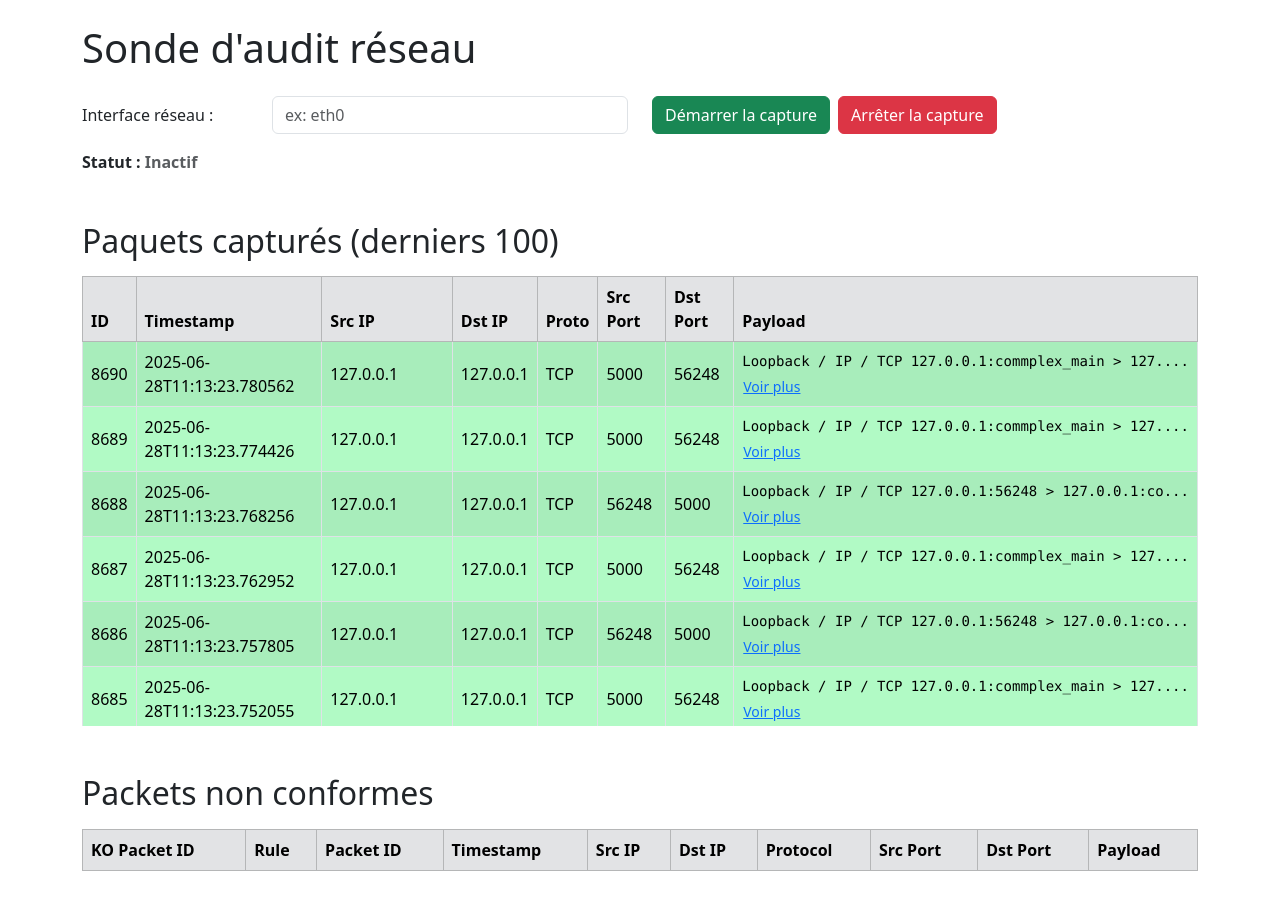
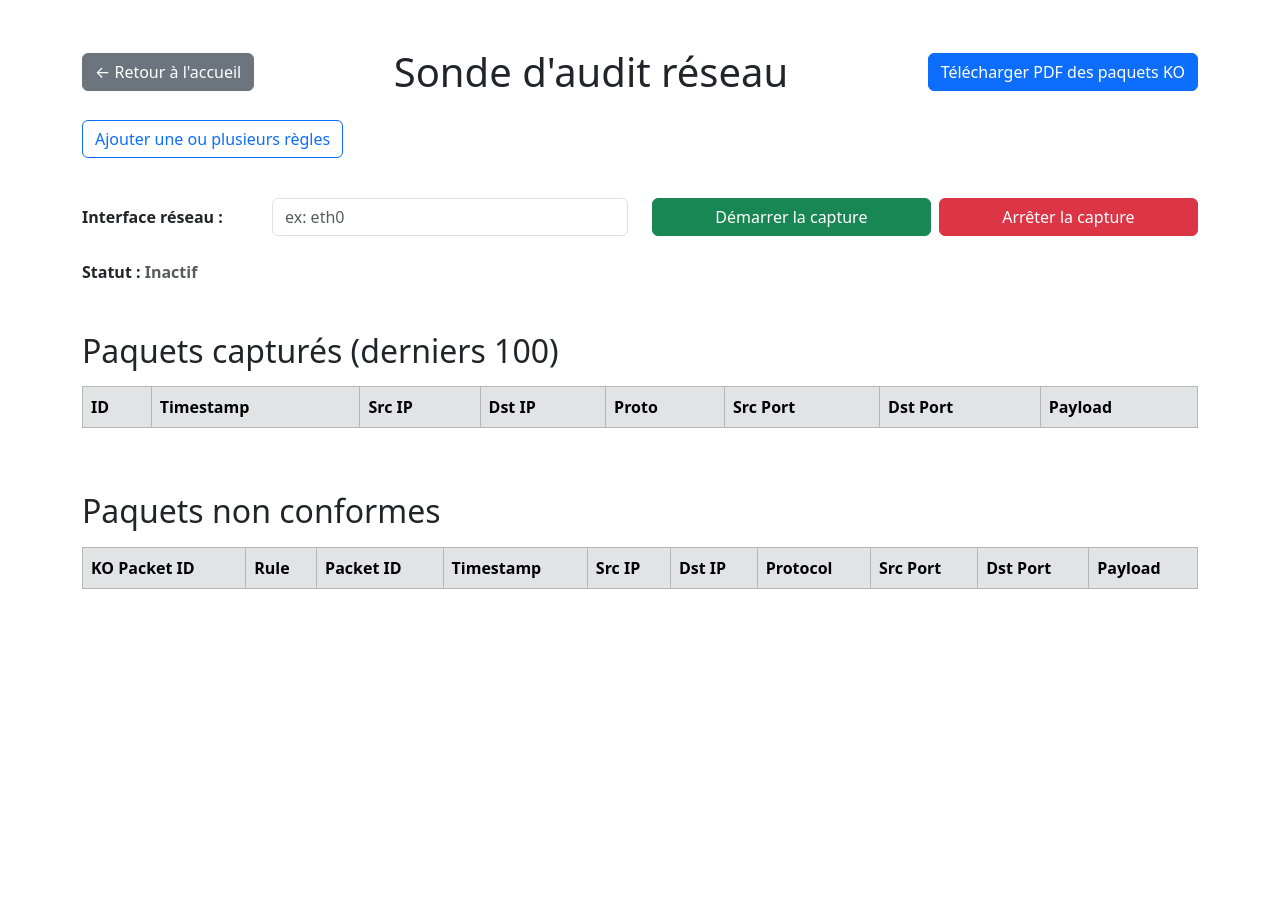
Before and after one commit to dre4ft/sonde, a Flask app: page /passive_scan in a window 1280 px wide. After the commit the page ends 589 px from the top, so only its background shows below. Run offline with Flask 3, Linux system fonts and the light colour scheme; data comes from the database, SQL or seed files in the repository; both versions use the stored data as it was after the commit; lists and menus that the app fills with data are empty; some libraries are stand-ins or nearby versions.

Commit message:
add rulle managment

```diff
--- a/app.py
+++ b/app.py
@@ -3,15 +3,21 @@
 import json
 import subprocess
 import threading
-from flask import Flask, render_template, redirect, url_for, flash, request, jsonify
+from flask import Flask, render_template, redirect, url_for, flash, request, jsonify,send_file
 from sqlalchemy import func, create_engine
 from sqlalchemy.orm import joinedload, sessionmaker
 from datetime import datetime
 from collections import Counter
 from pymongo import MongoClient
+import io
+from reportlab.platypus import SimpleDocTemplate, Paragraph, Spacer, Table, TableStyle
+from reportlab.lib.pagesizes import letter
+from reportlab.lib.styles import getSampleStyleSheet
+from reportlab.lib import colors
+from datetime import datetime
 
 from BD.scan_db import init_db, Session, Scan, Service, CVE
-from BD.packet_db import init_packet_db, Packet,SessionPackets, KO_packet # import Packet depuis ta db de paquets
+from BD.packet_db import init_packet_db, Packet,SessionPackets, KO_packet, get_ko_packets # import Packet depuis ta db de paquets
 from capture import start_capture, stop_capture,get_rules
 from rule_engine import RulesEngine
 
@@ -21,6 +27,10 @@
 
 mongo_client = MongoClient(MONGO_URI, tz_aware=False)
 cve_col      = mongo_client[CVE_DB]["cves"]
+
+# ─── Fichier de règles ──────────────────────────────────────────────────────────
+
+RULES_FILE = 'rules.json'
 
 # ─── Flask app ─────────────────────────────────────────────────────────────────
 app = Flask(__name__)
@@ -338,7 +348,7 @@
                 "src_port": p.src_port,
                 "dst_port": p.dst_port,
                 "raw": p.raw,
-                "rule_matched": p.rule_matched
+                "rule_matched": p.rule_matched.lower() == "true" if isinstance(p.rule_matched, str) else bool(p.rule_matched)
             })
         return jsonify(results)
     except Exception as e:
@@ -346,25 +356,176 @@
     finally:
         session.close()
 
+
 @app.route("/api/ko_packets/")
 def api_get_ko_packets():
-    session = SessionPackets()
     try:
-        ko_packets = session.query(KO_packet).order_by(KO_packet.id.desc()).limit(100).all()
+        ko_packets = get_ko_packets()
         if not ko_packets:
-            return jsonify({"message": "Aucun paquet bloqué trouvé"}), 404
-        else :
-            results = []
-            for p in ko_packets:
-                results.append({
-                    "packet" : p.packets,
-                    "broken_rules": p.rules,
-                })
-            return jsonify(results)
+            return jsonify([]), 200  # Retourne une liste vide au lieu d'une erreur 404
+
+        results = []
+        for ko in ko_packets:
+            pkt = ko.packet
+            results.append({
+                "id": ko.id,
+                "rules": ko.rules,
+                "packet": {
+                    "id": pkt.id,
+                    "timestamp": pkt.timestamp.isoformat(),
+                    "src_ip": pkt.src_ip,
+                    "dst_ip": pkt.dst_ip,
+                    "protocol": pkt.protocol,
+                    "src_port": pkt.src_port,
+                    "dst_port": pkt.dst_port,
+                    "raw": pkt.raw,
+                    "rule_matched": pkt.rule_matched,
+                }
+            })
+        return jsonify(results)
     except Exception as e:
         return jsonify({"error": str(e)}), 500
-    finally:
-        session.close()
+
+
+
+@app.route('/api/download_ko_packets_pdf')
+def download_ko_packets_pdf():
+    ko_packets = get_ko_packets()
+    if not ko_packets:
+        return jsonify({"error": "Aucun paquet KO trouvé"}), 404
+
+    buffer = io.BytesIO()
+    doc = SimpleDocTemplate(buffer, pagesize=letter)
+    styles = getSampleStyleSheet()
+    elements = []
+
+    # 🔹 Titre principal
+    title = Paragraph("Récapitulatif des paquets non conformes", styles['Title'])
+    subtitle = Paragraph(
+        "Ce document contient la liste des paquets réseau ayant enfreint une ou plusieurs règles de sécurité définies par la sonde d’audit.",
+        styles['Normal']
+    )
+    elements.extend([title, Spacer(1, 12), subtitle, Spacer(1, 24)])
+
+    # 🔹 Données du tableau
+    headers = ["ID", "Règle", "Horodatage", "IP source", "IP destination", "Protocole"]
+    data = [headers]
+
+    for pkt in ko_packets:
+        try:
+            rule_desc = ""
+            if hasattr(pkt, 'rule'):
+                rule_desc = pkt.rule
+            elif hasattr(pkt, 'rules'):
+                try:
+                    rules_obj = json.loads(pkt.rules)
+                    rule_desc = rules_obj.get('description', str(pkt.rules))
+                except Exception:
+                    rule_desc = str(pkt.rules)
+
+            packet = pkt.packet
+            data.append([
+                str(pkt.id),
+                rule_desc[:40],
+                packet.timestamp.strftime('%Y-%m-%d %H:%M:%S') if hasattr(packet, 'timestamp') and packet.timestamp else "",
+                getattr(packet, 'src_ip', ""),
+                getattr(packet, 'dst_ip', ""),
+                getattr(packet, 'protocol', "")
+            ])
+        except Exception as e:
+            print("Erreur lors de l'ajout du paquet au PDF:", e)
+
+    # 🔹 Création du tableau stylisé
+    table = Table(data, colWidths=[40, 140, 110, 90, 90, 60])
+    table.setStyle(TableStyle([
+        ('BACKGROUND', (0, 0), (-1, 0), colors.lightgrey),
+        ('TEXTCOLOR', (0, 0), (-1, 0), colors.black),
+        ('ALIGN', (0, 0), (-1, -1), 'CENTER'),
+        ('FONTNAME', (0, 0), (-1, 0), 'Helvetica-Bold'),
+        ('FONTSIZE', (0, 0), (-1, -1), 8),
+        ('BOTTOMPADDING', (0, 0), (-1, 0), 6),
+        ('GRID', (0, 0), (-1, -1), 0.25, colors.black),
+    ]))
+
+    elements.append(table)
+    doc.build(elements)
+
+    # 🔹 Nom du fichier avec date
+    date_str = datetime.now().strftime("%d-%m-%Y")
+    filename = f"paquets_KO_{date_str}.pdf"
+
+    buffer.seek(0)
+    return send_file(
+        buffer,
+        as_attachment=True,
+        download_name=filename,
+        mimetype='application/pdf'
+    )
+
+
+
+
+
+@app.route("/api/add_rules", methods=["POST"])
+def add_rules():
+    try:
+        # On récupère la donnée brute envoyée (en texte)
+        raw_data = request.get_data(as_text=True).strip()
+
+        # Pour que ce soit un JSON valide de liste, on ajoute des crochets autour
+        # Exemple : raw_data = '{...}, {...}' -> '[{...}, {...}]'
+        try:
+            new_rules_data = json.loads(f"[{raw_data}]")
+        except json.JSONDecodeError as e:
+            return jsonify({"detail": f"Erreur JSON : {str(e)}"}), 400
+
+        if not isinstance(new_rules_data, list):
+            return jsonify({"detail": "Une liste de règles est requise."}), 400
+
+        # Charger les règles existantes
+        if not os.path.exists(RULES_FILE):
+            rules = {"rules": []}
+        else:
+            with open(RULES_FILE, "r") as f:
+                rules = json.load(f)
+
+        existing_ids = [rule.get("id", 0) for rule in rules["rules"]]
+        next_id = max(existing_ids, default=0) + 1
+
+        added_rules = []
+
+        for rule_data in new_rules_data:
+            if "description" not in rule_data:
+                return jsonify({"detail": "Chaque règle doit contenir un champ 'description'."}), 400
+
+            new_rule = {
+                "id": next_id,
+                "description": rule_data["description"],
+                "src_ip": rule_data.get("src_ip", "0.0.0.0/0"),
+                "dst_ip": rule_data.get("dst_ip", "0.0.0.0/0"),
+                "protocol": rule_data.get("protocol", "TCP"),
+                "dst_port": rule_data.get("dst_port"),
+                "src_port": rule_data.get("src_port"),
+                "action": rule_data.get("action", "deny"),
+            }
+
+            # Supprimer les champs None
+            new_rule = {k: v for k, v in new_rule.items() if v is not None}
+
+            rules["rules"].append(new_rule)
+            added_rules.append(new_rule)
+            next_id += 1
+
+        # Sauvegarder
+        with open(RULES_FILE, "w") as f:
+            json.dump(rules, f, indent=2)
+
+
+        return jsonify({"message": f"{len(added_rules)} règles ajoutées avec succès.", "rules": added_rules}), 200
+
+    except Exception as e:
+        return jsonify({"detail": f"Erreur serveur : {str(e)}"}), 500
+
 
 @app.route("/api/rules/")
 def api_get_rules():
@@ -372,7 +533,8 @@
 
 @app.route("/api/start_capture", methods=["POST"])
 def api_start_capture():
-    interface = request.form.get("interface", "lo0")
+    data = request.get_json()
+    interface = data.get("interface") if data else None
     started = start_capture(interface)
     if not started:
         return jsonify({"error": "Capture déjà en cours"}), 400
--- a/capture.py
+++ b/capture.py
@@ -66,9 +66,9 @@
         if not rule_matched.is_valid:
             # Si le paquet est bloqué, on crée un KO_packet lié à ce packet
             add_ko_packet(packet_db, rule_matched.rule)
-            print(f"Paquet bloqué: {raw_summary} | Règle: {rule_matched.rule}")
-        else:
-            print(f"Packet capturé: {raw_summary} | Valide: {rule_matched.is_valid}")
+            #print(f"Paquet bloqué: {raw_summary} | Règle: {rule_matched.rule}")
+        #else:
+            #print(f"Packet capturé: {raw_summary} | Valide: {rule_matched.is_valid}")
 
 def _sniff_thread(interface):
     sniff(iface=interface, prn=process_packet, store=0, stop_filter=lambda x: _stop_event.is_set())
--- a/templates/passive_scan.html
+++ b/templates/passive_scan.html
@@ -16,22 +16,54 @@
   </style>
 </head>
 <body>
+<div class="container my-5">
+  <div class="d-flex flex-column flex-md-row align-items-center justify-content-between mb-4 gap-3">
+    <button class="btn btn-secondary" onclick="window.location.href='/'">
+      ← Retour à l'accueil
+    </button>
+    <h1 class="mb-0 text-center flex-grow-1">Sonde d'audit réseau</h1>
+    <button class="btn btn-primary" onclick="downloadKOPacketsPDF()">
+      Télécharger PDF des paquets KO
+    </button>
+  </div>
 
-<div class="container my-4">
-  <h1 class="mb-4">Sonde d'audit réseau</h1>
+  <div class="mb-4">
+    <button id="toggleRuleFormBtn" class="btn btn-outline-primary mb-3" onclick="toggleRuleForm()">
+      Ajouter une ou plusieurs règles
+    </button>
+    <div id="rule-form" class="card p-4 shadow-sm d-none">
+      <h5 class="mb-3">Nouvelle(s) règle(s)</h5>
+      <label for="ruleInput" class="form-label">
+        Collez vos règles au format JSON (sans crochets []), séparées par des virgules :
+      </label>
+      <textarea id="ruleInput" class="form-control mb-3" rows="8" placeholder='{
+  "description": "Nouvelle règle 1",
+  "src_ip": "10.0.0.0/8",
+  "dst_ip": "192.168.1.0/24",
+  "protocol": "TCP",
+  "dst_port": 8080,
+  "action": "allow"
+}'></textarea>
+      <div class="d-flex justify-content-end">
+        <button class="btn btn-success" onclick="sendRules()">Envoyer</button>
+      </div>
+    </div>
+  </div>
 
-  <div class="row mb-3 align-items-center">
-    <label for="iface" class="col-sm-2 col-form-label">Interface réseau :</label>
+  <div class="row align-items-center mb-4">
+    <label for="iface" class="col-sm-2 col-form-label fw-semibold">Interface réseau :</label>
     <div class="col-sm-4">
       <input type="text" id="iface" class="form-control" placeholder="ex: eth0" value="" />
     </div>
-    <div class="col-sm-6 d-flex gap-2">
-      <button class="btn btn-success" onclick="startCapture()">Démarrer la capture</button>
-      <button class="btn btn-danger" onclick="stopCapture()">Arrêter la capture</button>
+    <div class="col-sm-6 d-flex gap-2 flex-wrap">
+      <button class="btn btn-success flex-grow-1" onclick="startCapture()">Démarrer la capture</button>
+      <button class="btn btn-danger flex-grow-1" onclick="stopCapture()">Arrêter la capture</button>
     </div>
   </div>
 
-  <p id="status" class="fw-bold">Statut : <span class="text-muted">Inactif</span></p>
+  <p id="status" class="fw-bold">
+    Statut : <span class="text-muted">Inactif</span>
+  </p>
 
   <!-- Tableau des paquets normaux -->
   <h2 class="mt-5 mb-3">Paquets capturés (derniers 100)</h2>
@@ -55,7 +87,7 @@
 
   <!-- Tableau des paquets non conformes -->
   <div class="mt-5">
-    <h2 class="mb-3">Packets non conformes</h2>
+    <h2 class="mb-3">Paquets non conformes</h2>
     <div class="table-responsive" style="max-height: 450px; overflow-y: auto;">
       <table id="ko-packets-table" class="table table-striped table-bordered table-hover align-middle">
         <thead class="table-secondary sticky-top">
@@ -99,7 +131,13 @@
 <script src="https://cdn.jsdelivr.net/npm/bootstrap@5.3.3/dist/js/bootstrap.bundle.min.js"></script>
 
 <script>
+is_capturing = false;
 async function startCapture() {
+    if (is_capturing) {
+        alert("La capture est déjà en cours.");
+        return;
+    }
+
     const iface = document.getElementById("iface").value.trim();
     if (!iface) {
         alert("Veuillez saisir une interface réseau.");
@@ -113,6 +151,7 @@
         });
         if (resp.ok) {
         document.getElementById("status").innerHTML = 'Statut : <span class="text-success">Capture démarrée sur ' + iface + '</span>';
+        is_capturing = true;
         } else {
         const err = await resp.json();
         document.getElementById("status").innerHTML = 'Erreur : <span class="text-danger">' + err.detail + '</span>';
@@ -123,6 +162,11 @@
 }
 
 async function stopCapture() {
+    if (!is_capturing) {
+        alert("Aucune capture en cours.");
+        return;
+    }
+    is_capturing = false;
     try {
         const resp = await fetch("/api/stop_capture", {method: "POST"});
         if (resp.ok) {
@@ -135,6 +179,55 @@
         document.getElementById("status").innerHTML = '<span class="text-danger">Erreur de connexion</span>';
     }
 }
+function toggleRuleForm() {
+  const form = document.getElementById("rule-form");
+  const btn = document.getElementById("toggleRuleFormBtn");
+
+  if (form.classList.contains("d-none")) {
+    form.classList.remove("d-none");
+    btn.textContent = "Masquer le formulaire";
+  } else {
+    form.classList.add("d-none");
+    btn.textContent = "Ajouter une règle";
+  }
+}
+
+async function sendRules() {
+  // Récupérer le contenu brut de la zone de texte
+  const rulesText = document.getElementById("ruleInput").value.trim();
+  if (is_capturing){
+    stopCapture(); // Arrêter la capture avant d'envoyer les règles
+  }
+
+  if (!rulesText) {
+    alert("Veuillez entrer au moins une règle.");
+    return;
+  }
+
+  try {
+    const response = await fetch("/api/add_rules", {
+      method: "POST",
+      headers: {
+        "Content-Type": "application/json", // Indiquer qu'on envoie du JSON
+      },
+      body: rulesText, // On envoie directement le texte brut (pas d'objet JSON)
+    });
+
+    const data = await response.json();
+
+    if (response.ok) {
+      alert(data.message);
+      // Optionnel : vider la zone de texte après succès
+      document.getElementById("ruleInput").value = "";
+    } else {
+      alert("Erreur : " + data.detail);
+    }
+  } catch (error) {
+    alert("Erreur réseau ou serveur : " + error.message);
+  }
+}
+
+
 
 function showPayloadModal(payload) {
   const modalPayload = document.getElementById('modalPayload');
@@ -145,6 +238,10 @@
 
 async function fetchPackets() {
   try {
+    if (!is_capturing) {
+      document.getElementById("status").innerHTML = 'Statut : <span class="text-muted">Inactif</span>';
+      return;
+    }
     const resp = await fetch("/api/packets/");
     if (!resp.ok) throw new Error("HTTP " + resp.status);
     const packets = await resp.json();
@@ -152,7 +249,14 @@
     tbody.innerHTML = "";
 
     for (const p of packets) {
-      const bgColor = p.rule_matched ? "#b1fac5" : "#ff6e6";
+        const ruleMatchedBool = (p.rule_matched === true || p.rule_matched === "true");
+        let bgColor;
+        if (ruleMatchedBool) {
+           bgColor = "#b1fac5";
+        } else {
+           bgColor = "#fc0303";
+        }
+        /*console.log('Packet', p.id, 'rule_matched:', p.rule_matched, "bool:", ruleMatchedBool); */
 
       const tr = document.createElement("tr");
       tr.innerHTML = `
@@ -177,6 +281,10 @@
 
 async function fetchKOPackets() {
   try {
+    if (!is_capturing) {
+      document.getElementById("status").innerHTML = 'Statut : <span class="text-muted">Inactif</span>';
+      return;
+    }
     const resp = await fetch("/api/ko_packets/");
     if (!resp.ok) throw new Error("HTTP " + resp.status);
     const koPackets = await resp.json();
@@ -184,13 +292,23 @@
     tbody.innerHTML = "";
 
     for (const ko of koPackets) {
-      const rule = ko.rules;
-      for (const p of ko.packets) {
+        // Parse rules JSON string et extrais description
+        let ruleDescription = "";
+        try {
+          const ruleObj = JSON.parse(ko.rules);
+          ruleDescription = ruleObj.description || ko.rules; // fallback si pas de description
+        } catch {
+          ruleDescription = ko.rules; // si JSON invalide, afficher brut
+        }
+
+        const p = ko.packet;  // un seul paquet
+
         const bgColor = p.rule_matched ? "#b1fac5" : "#ff6e6";
+
         const tr = document.createElement("tr");
         tr.innerHTML = `
             <td style="background-color: ${bgColor};">${ko.id}</td>
-          <td style="background-color: ${bgColor};">${rule}</td>
+            <td style="background-color: ${bgColor};">${ruleDescription}</td>
             <td style="background-color: ${bgColor};">${p.id}</td>
             <td style="background-color: ${bgColor};">${p.timestamp}</td>
             <td style="background-color: ${bgColor};">${p.src_ip}</td>
@@ -205,18 +323,23 @@
         `;
         tbody.appendChild(tr);
     }
-    }
+
   } catch (e) {
     console.error("Erreur fetchKOPackets:", e);
   }
 }
+function downloadKOPacketsPDF() {
+  // Cette ligne déclenche le téléchargement via redirection navigateur
+  window.location.href = "/api/download_ko_packets_pdf";
+}
+
 
 async function fetchAllData() {
   await fetchPackets();
   await fetchKOPackets();
 }
 
-setInterval(fetchPackets, 1000);
+setInterval(fetchAllData, 3000);
 fetchAllData();
 </script>
 
```
Also changed, not shown: BD/packet_db.py (+16 -9 lines), BD/packets.db. Lines whose indentation alone changed are shown as unchanged.
